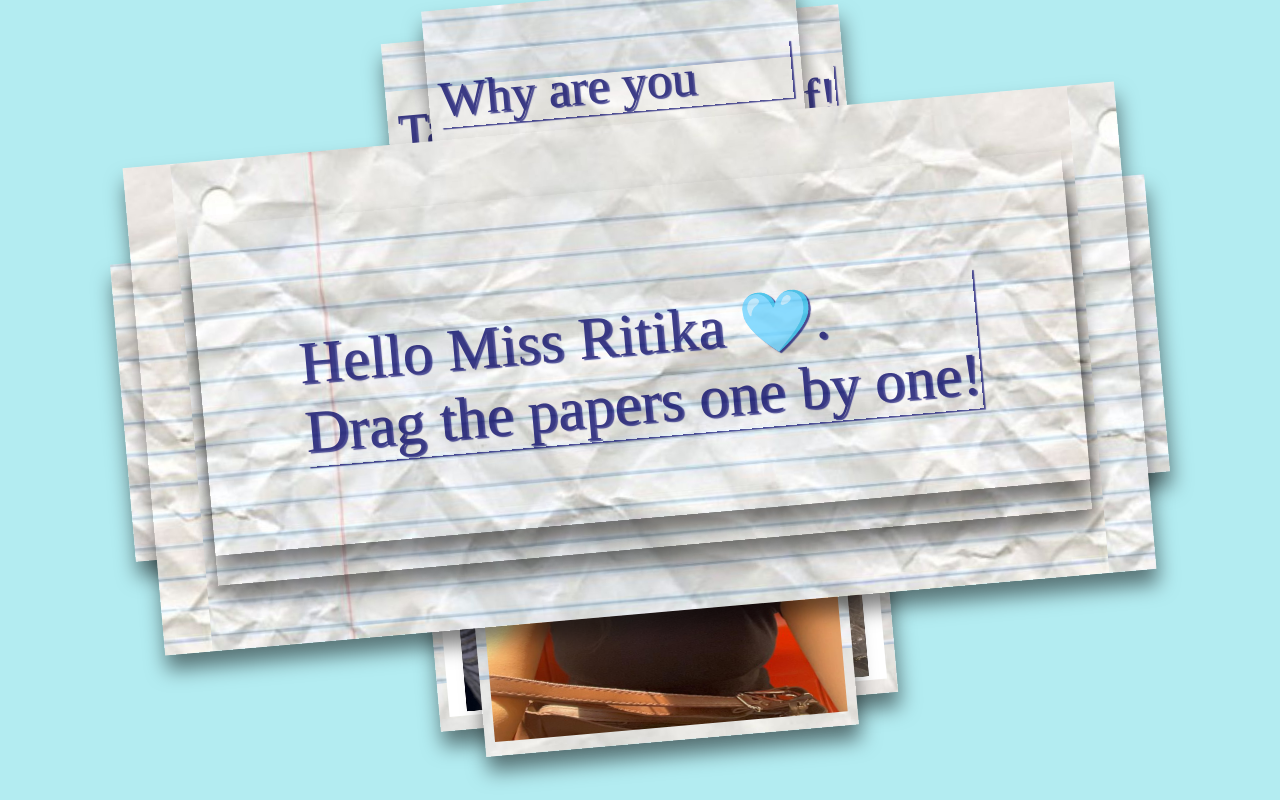
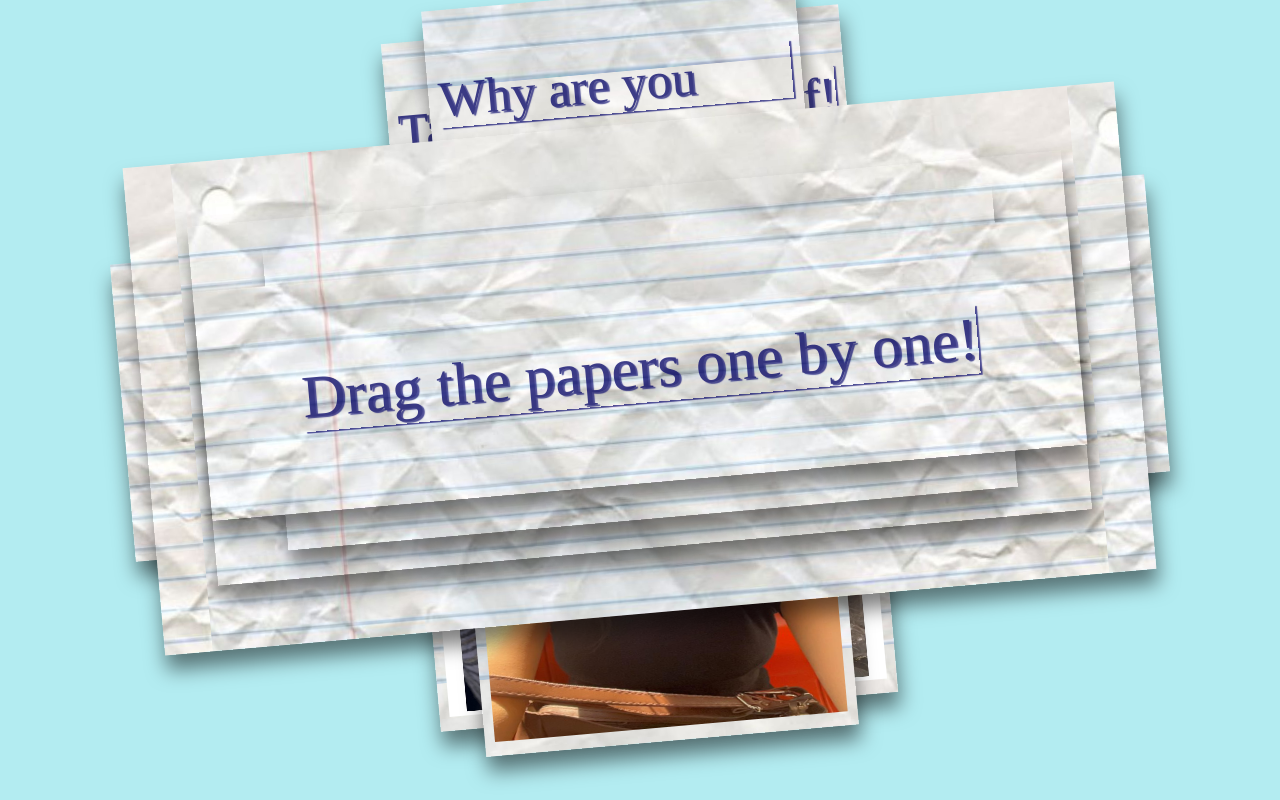
Before and after one commit to Theonewhoremains/Rit, a plain HTML site: page index.html in a window 1280 px wide. Drawn offline with Linux system fonts and the light colour scheme; a web font is replaced by a local one.

Commit message:
Update index.html

```diff
--- a/index.html
+++ b/index.html
@@ -130,8 +130,11 @@ p {
 </div>
 
 <div class="paper" >
-<p class="p1">Hello Miss Ritika 🩵.<br>Drag the papers one by one!</p>
+<p class="p1">Hello Miss Ritika 🩵.<br>Meri Jaan ❤️!</p>
 </div>
+<div class="paper" >
+<p class="p1">Drag the papers one by one!</p>
+  </div>
   <script>
 
   if ('ontouchstart' in window) {
```
